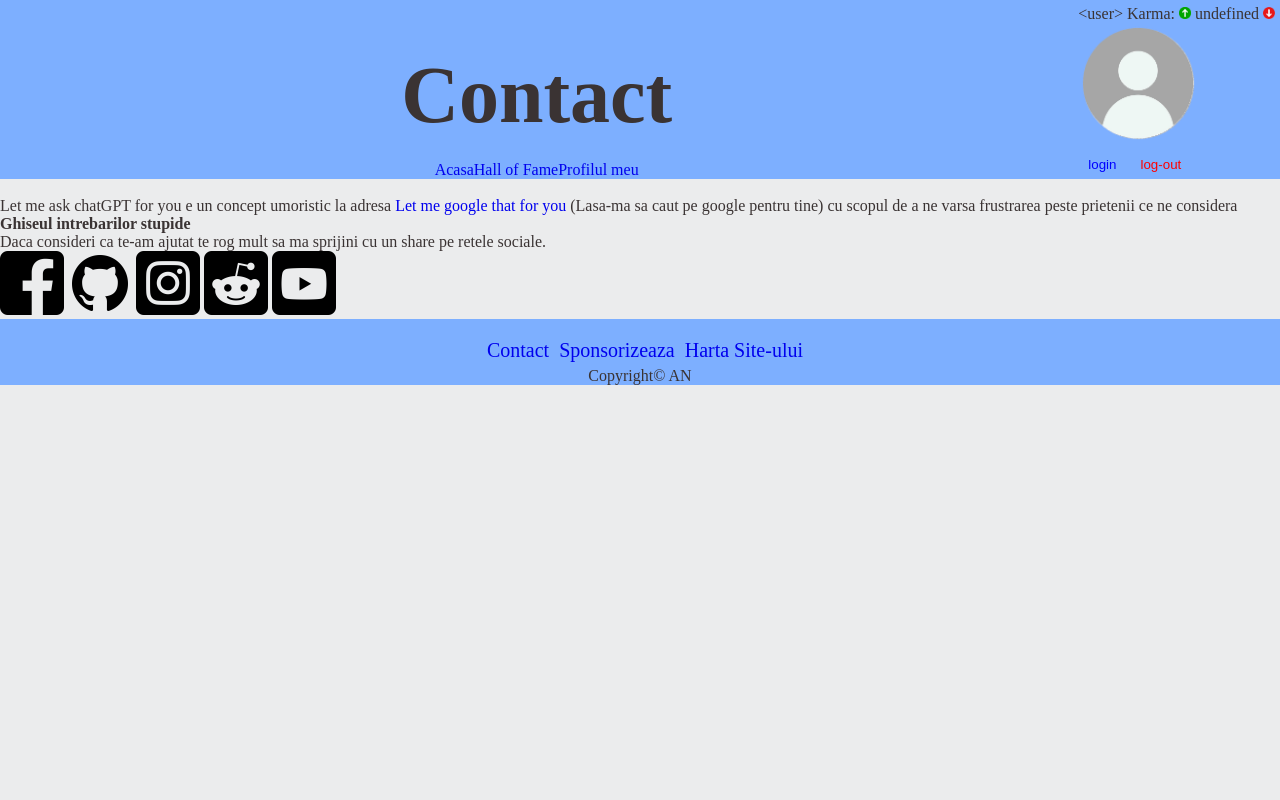
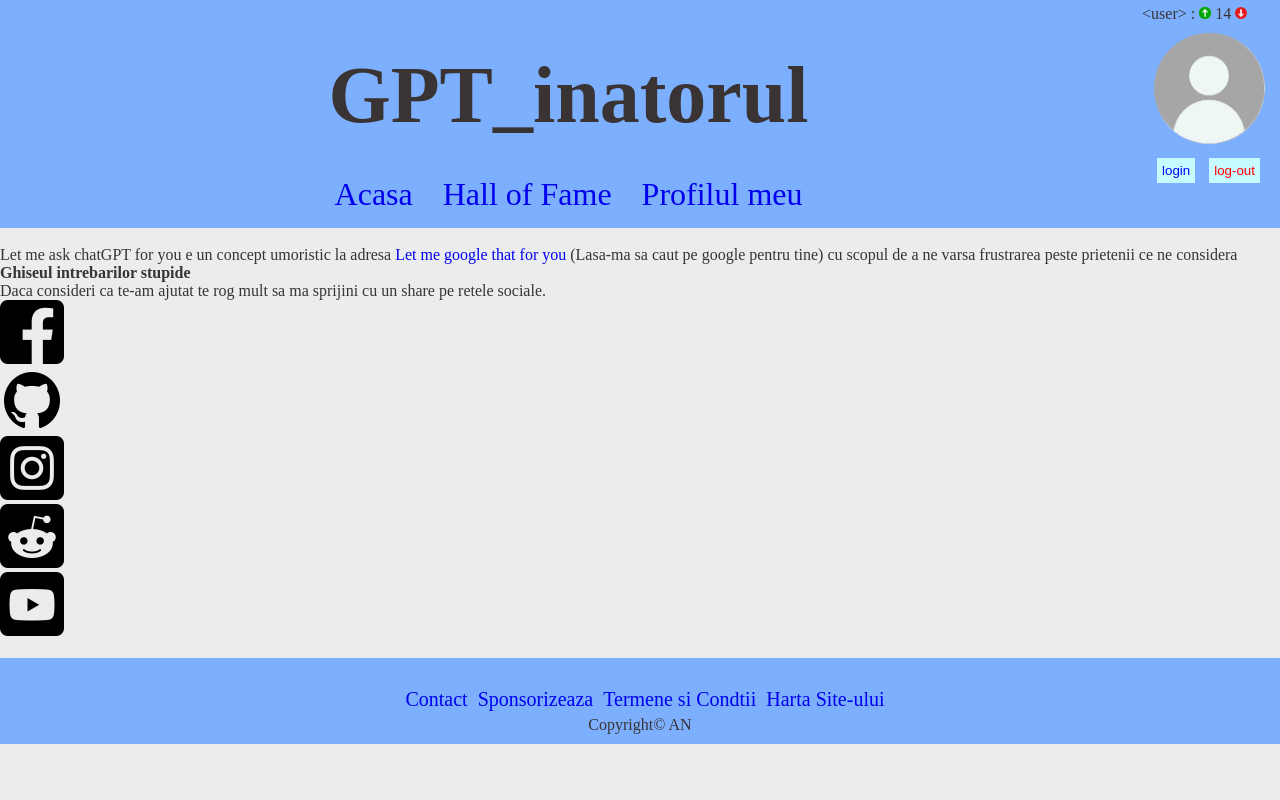
Before and after one commit to AndreiOp235/PAI, a PHP site: page /contact.html in a window 1280 px wide. Run offline with PHP 8.4, Linux system fonts and the light colour scheme.

Commit message:
static complete

```diff
--- a/contact.html
+++ b/contact.html
@@ -6,25 +6,42 @@
     </head>
     <body>
         <div class="header">
-            <div class="utilizator" style="float:right">
-                &lt;user&gt; Karma:
+            <div class="utilizator">
+                &lt;user&gt; :
                 <img src="images/sus.png" width="12px" height="12px" alt="sus">
-            undefined
+                14
                 <img src="images/jos.png" width="12px" height="12px" alt="sus">
 
                 <br>
-            <img src="images/user.png"  width="120px" height="120px">
-            <br>
-            <button style="color: blue;">login</button>
-            <button style="color: red;">log-out</button>
+                <div class="imaginesilogin">
+                    <div class="imagineUser">
+                        <img src="images/user.png" width="120px" height="120px" style="float: right;">
                     </div>
-            <h1>Contact</h1>
+                    <div class="login_log-out">
+                        <button style="color: blue; background-color: rgb(199, 251, 255);">login</button>
+                        <button style="color: red; background-color: rgb(199, 251, 255);">log-out</button>
+                    </div>
+                </div>
+            </div>
+
+            <div class="hamburger" style="float:right; ">
+                <img src="images/burger-bar.png" width="50px" height="50px" alt="burger_menu">
+            </div>
+
+            <h1 class="titlul">GPT_inatorul</h1>
 
             <div class="linkuri_header">
+                <div class="link_header">
                     <a href="index.html"> Acasa</a>
+                </div>
+                <div class="link_header">
                     <a href="hallOfFame.html">Hall of Fame</a>
+                </div>
+                <div class="link_header">
                     <a href="profile.html"> Profilul meu</a>
                 </div>
+            </div>
+
 
         </div>
 
@@ -56,13 +73,15 @@
                     <a href="contribuie.html"> Sponsorizeaza</a>
                 </div>
                 <div class="link_footer">
+                    <a href="lorem_ipsum.html"> Termene si Condtii</a>
+                </div>
+                <div class="link_footer">
                     <a href="site_map.html"> Harta Site-ului</a>
                 </div>
             </div>
             <div class="drepturi">
                 <p>Copyright&#169; AN</p>
             </div>
-
         </div>
     </body>
 </html>
--- a/index.html
+++ b/index.html
@@ -90,6 +90,9 @@
                 <a href="contribuie.html"> Sponsorizeaza</a>
             </div>
             <div class="link_footer">
+                <a href="lorem_ipsum.html"> Termene si Condtii</a>
+            </div>
+            <div class="link_footer">
                 <a href="site_map.html"> Harta Site-ului</a>
             </div>
         </div>
--- /dev/null
+++ b/robots.txt
@@ -0,0 +1 @@
+site complete :)
--- a/site_map.html
+++ b/site_map.html
@@ -17,6 +17,8 @@
         <br>
         <a href="site_map.html"> Harta Siteului</a>
         <br>
+        <a href="lorem_ipsum.html"> Termeni si conditii</a>
+        <br>
 
         <p>Copyright&#169; AN</p>
     </body>
--- a/stiluri.css
+++ b/stiluri.css
@@ -56,18 +56,34 @@ h1{
     border-radius: 5px;
 }
 
-.footer{
+
+
+
+html, body {
+    height: 100%;
+    margin: 0;
+  }
+
+  /* Use a flex layout for the main container */
+  body {
+    display: flex;
+    flex-direction: column;
+  }
+
+  /* Let the main content area grow to fill available space */
+  .content {
+    flex: 1 0 auto;
+  }
+
+  /* Footer will stay at the bottom */
+  .footer {
     background-color: var(--culoare_secundara);
     color: var(--text);
     justify-content: center;
-
-    position: relative;
-    bottom:0;
     width: 100%;
-    flex-direction: column;
-}
-
-
+    flex-shrink: 0;
+    padding: 10px 0;
+  }
 
 .linkuri_footer{
     display: flex;
@@ -322,3 +338,14 @@ button {
     color: var(--text);
     font-size: 1rem;
 }
+
+.clasa_legala{
+    font-family:  'Arial Narrow', Arial, sans-serif;
+    font-size: 1.5rem;
+    background-color: whitesmoke;
+    border: 5px solid var(--accent);
+    border-radius: 5px;
+    width: 80%;
+    padding: 10px;
+    margin: 10px;
+}
```
Also changed, not shown: contribuie.html (+19 -5 lines), lorem_ipsum.html (+130 -0 lines), profile.html (+7 -1 lines). Lines whose indentation alone changed are shown as unchanged.
